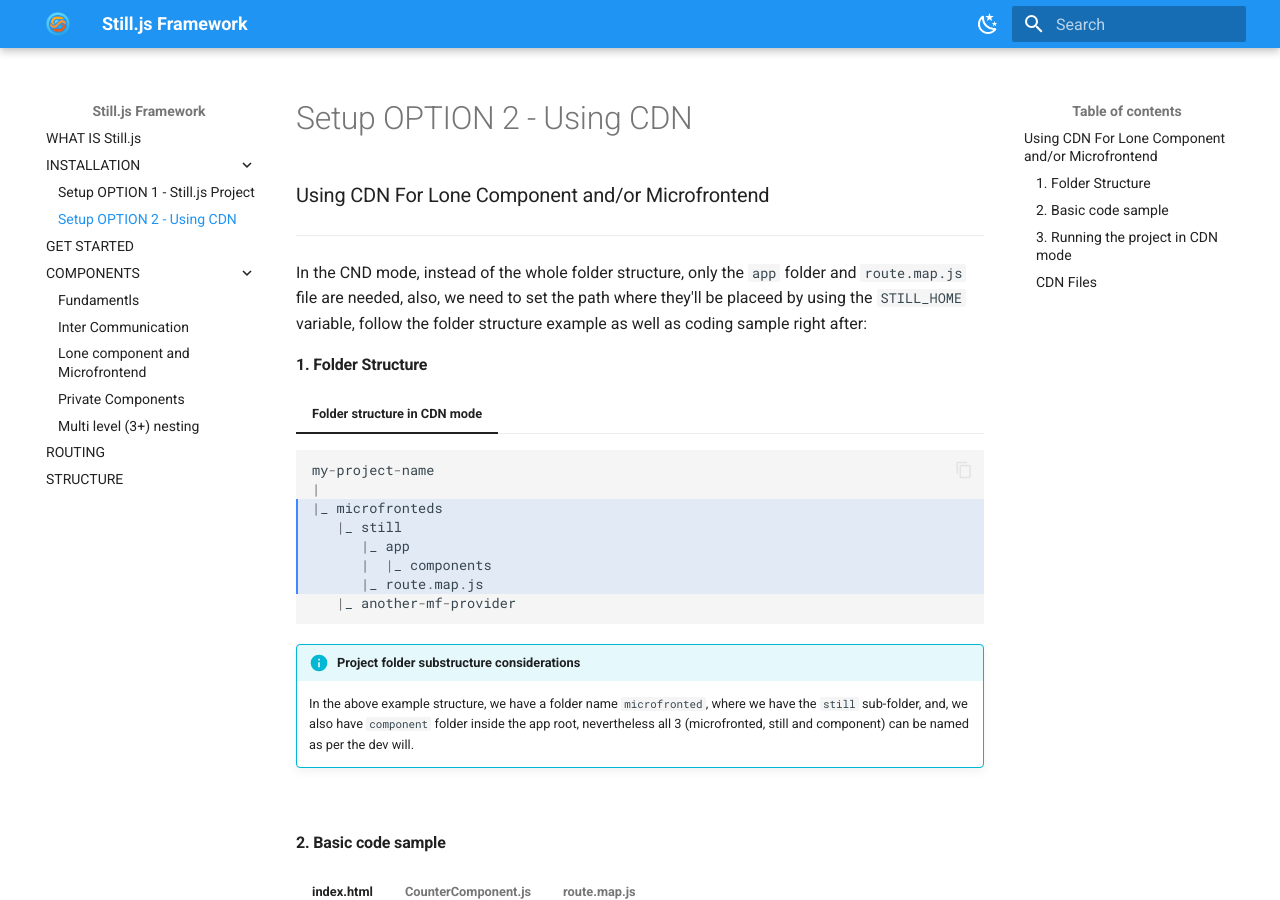
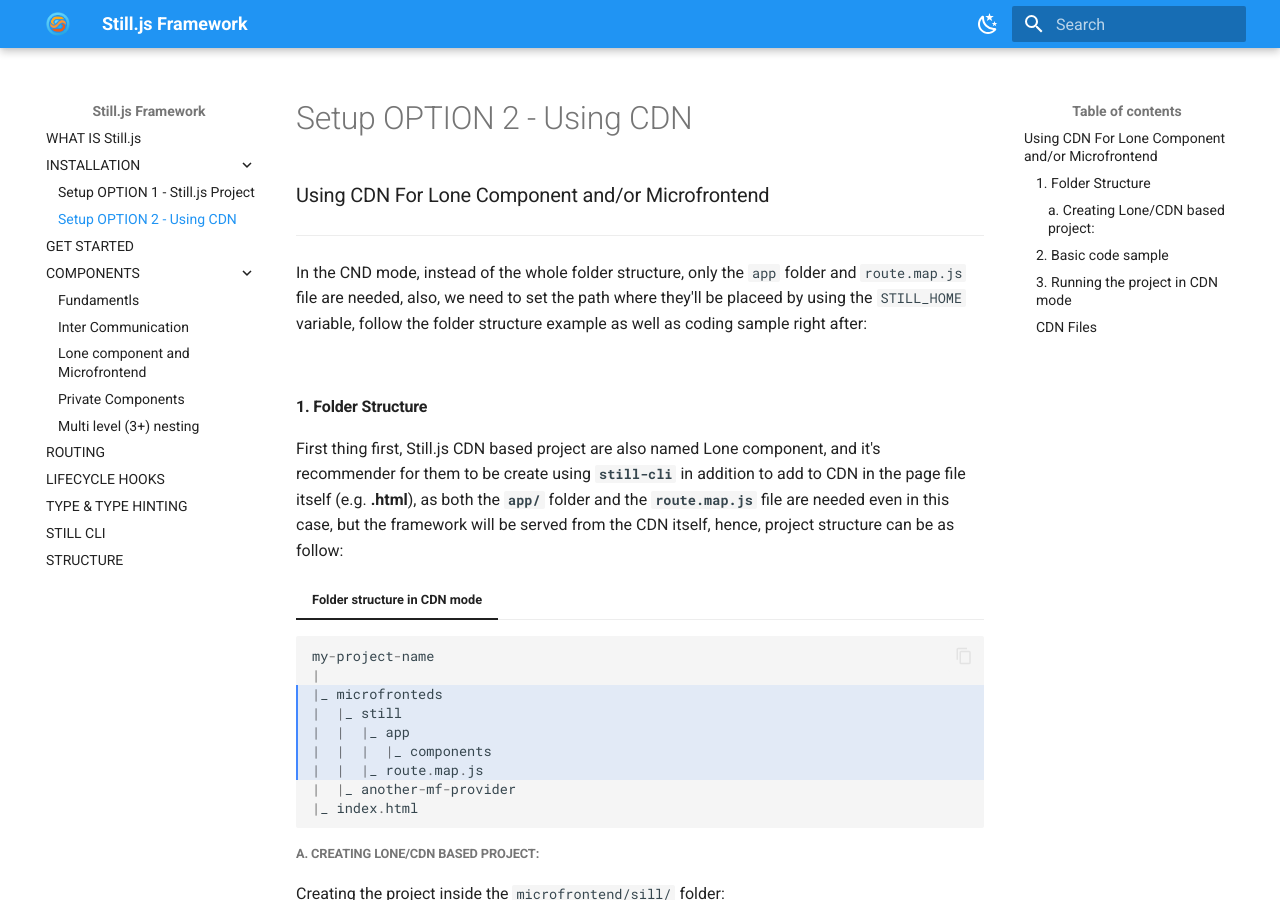
Before and after one commit to still-js/stilljs-site, an MkDocs documentation site: the page built from docs/installation-and-running-cdn.md, in a window 1280 px wide and 900 px high. Built offline with MkDocs 1.6.1 and Material for MkDocs 9.7.7, drawn with Linux system fonts in a browser that asks for light colours.

Commit message:
- fixed installation documentations - added new documentation page as placeholder

````diff
--- a/docs/installation-and-running-cdn.md
+++ b/docs/installation-and-running-cdn.md
@@ -2,24 +2,36 @@
 <hr/>
 In the CND mode, instead of the whole folder structure, only the `app` folder and `route.map.js` file are needed, also, we need to set the path where they'll be placeed by using the `STILL_HOME` variable, follow the folder structure example as well as coding sample right after:
 
+<br>
 
 <a name="project-structure"></a>
 
 
 #### 1. Folder Structure
+
+First thing first, Still.js CDN based project are also named Lone component, and it's recommender for them to be create using <b>`still-cli`</b> in addition to add to CDN in the page file itself (e.g. <b>.html</b>), as both the <b>`app/`</b> folder and the <b>`route.map.js`</b> file are needed even in this case, but the framework will be served from the CDN itself, hence, project structure can be as follow:
+<br>
+
 === "Folder structure in CDN mode"
 ```js hl_lines="3-7"
 my-project-name
 |
 |_ microfronteds
-   |_ still
-      |_ app
-      |  |_ components
-      |_ route.map.js
-   |_ another-mf-provider
+|  |_ still
+|  |  |_ app
+|  |  |  |_ components
+|  |  |_ route.map.js
+|  |_ another-mf-provider
+|_ index.html
 
 ```
 
+
+##### a. Creating Lone/CDN based project:
+Creating the project inside the `microfrontend/sill/` folder:
+```
+npx still lone
+```
 
 
 !!! info "Project folder substructure considerations"
@@ -74,9 +86,10 @@
 	```
 
 === "route.map.js"
-	```js linenums="1" hl_lines="7"
+	```js linenums="1" hl_lines="8"
     /**
-     * This file will be placed in the root of app folder
+     * This file will be placed in the same level as app/ folder,
+     * and both are inside the still folder
      * */
     export const stillRoutesMap = {
         viewRoutes: {
--- a/mkdocs.yml
+++ b/mkdocs.yml
@@ -13,6 +13,9 @@
       - Private Components: components-private.md
       - Multi level (3+) nesting: components-nesting-3+.md
   - ROUTING: routing.md
+  - LIFECYCLE HOOKS: lifecycle-hooks.md
+  - TYPE & TYPE HINTING: typing-and-typ-hinting.md
+  - STILL CLI: still-cli.md
   - STRUCTURE: Still.js Architecture.md
   #- Playground: playground.md
 theme:
````
Also changed, not shown: docs/installation-and-running.md (+3 -3 lines), docs/lifecycle-hooks.md (added, +6 -0 lines), docs/still-cli.md (added, +6 -0 lines), docs/typing-and-typ-hinting.md (added, +6 -0 lines).
